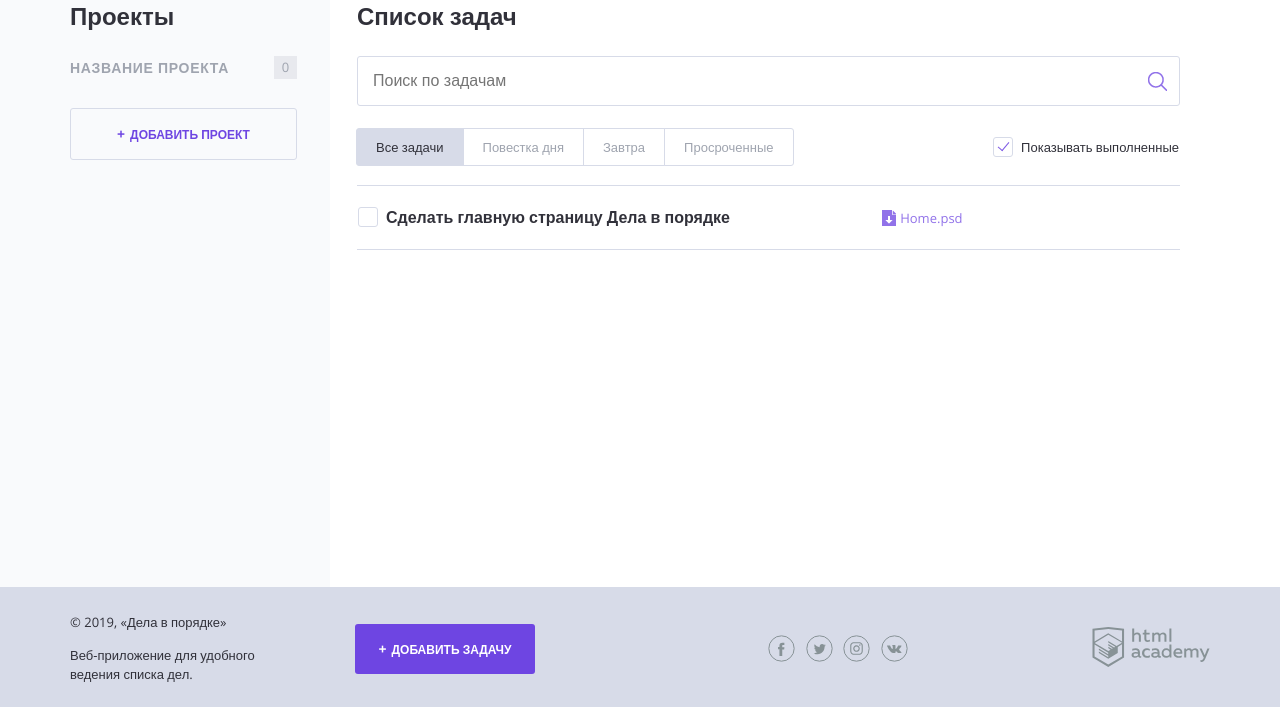
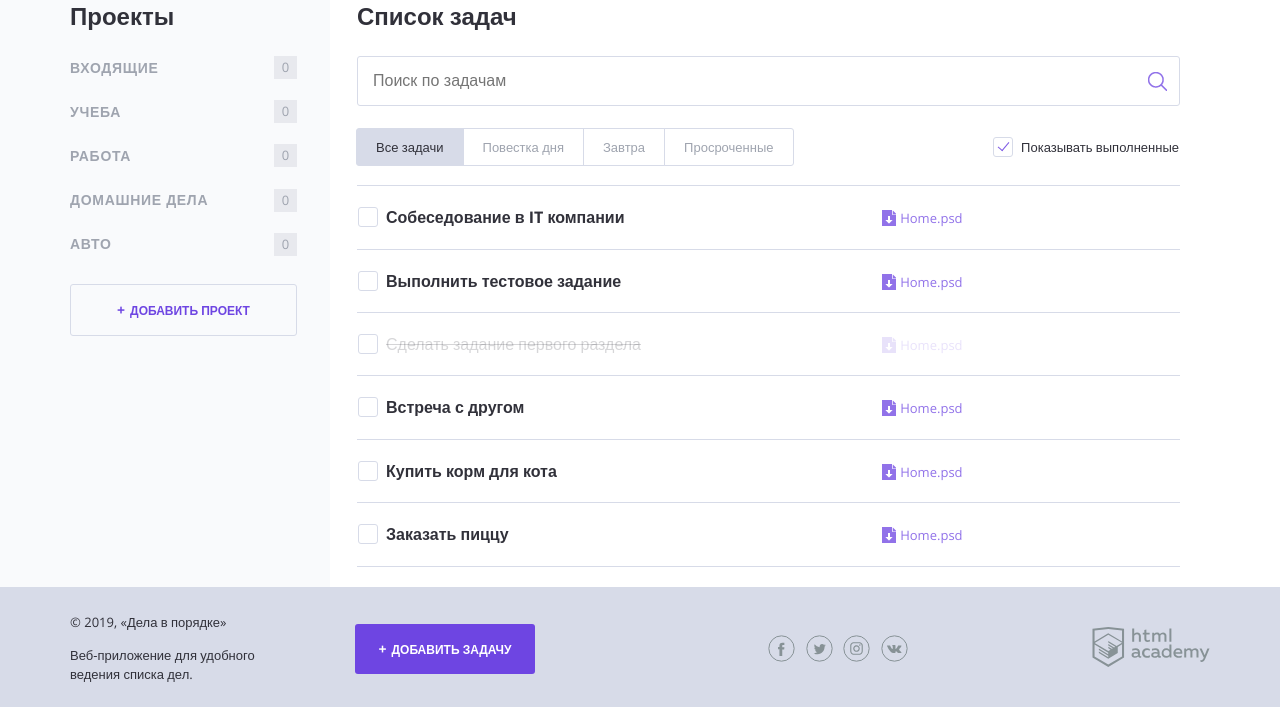
Before and after one commit to hopmen/153671-doingsdone-11, a PHP site: page / in a window 1280 px wide. Shown: the part 93-800 px from the top of the page. Run offline with PHP 8.4, Linux system fonts and the light colour scheme.

Commit message:
second commit

```diff
--- a/index.php
+++ b/index.php
@@ -1,6 +1,39 @@
 <?php
 // показывать или нет выполненные задачи
 $show_complete_tasks = rand(0, 1);
+$projects = ["Входящие", "Учеба", "Работа", "Домашние дела", "Авто"];
+$tasks = [[
+    "title" => "Собеседование в IT компании",
+    "deadline" => "01.12.2019",
+    "category" => "Работа",
+    "status" => false
+
+], [
+    "title" => "Выполнить тестовое задание",
+    "deadline" => "25.12.2019",
+    "category" => "Работа",
+    "status" => false
+], [
+    "title" => "Сделать задание первого раздела",
+    "deadline" => "21.12.2019",
+    "category" => "Учеба",
+    "status" => true
+], [
+    "title" => "Встреча с другом",
+    "deadline" => "22.12.2019",
+    "category" => "Входящие",
+    "status" => false
+], [
+    "title" => "Купить корм для кота",
+    "deadline" => null,
+    "category" => "Домашние дела",
+    "status" => false
+], [
+    "title" => "Заказать пиццу",
+    "deadline" => null,
+    "category" => "Домашние дела",
+    "status" => false
+]]
 ?>
 <!DOCTYPE html>
 <html lang="ru">
@@ -43,10 +76,12 @@ $show_complete_tasks = rand(0, 1);
 
                 <nav class="main-navigation">
                     <ul class="main-navigation__list">
+                        <? foreach ($projects as $project): ?>
                             <li class="main-navigation__list-item">
-                            <a class="main-navigation__list-item-link" href="#">Название проекта</a>
+                                <a class="main-navigation__list-item-link" href="#"><?= $project ?></a>
                                 <span class="main-navigation__list-item-count">0</span>
                             </li>
+                        <? endforeach; ?>
                     </ul>
                 </nav>
 
@@ -88,15 +123,19 @@ $show_complete_tasks = rand(0, 1);
                 </div>
 
                 <table class="tasks">
-                    <? if ($show_complete_tasks === 1): ?>
-                        <tr class="tasks__item task">
+                    <? foreach ($tasks as $task): ?>
+                        <? if ($show_complete_tasks === 0 && $task["status"]) {
+                            continue;
+                        }
+                        ?>
+                            <tr class="tasks__item task <?if($task["status"]){print("task--completed");}?>">
                                 <td class="task__select">
                                     <label class="checkbox task__checkbox">
                                         <input
                                             class="checkbox__input visually-hidden task__checkbox"
                                             type="checkbox"
                                             value="1">
-                                    <span class="checkbox__text">Сделать главную страницу Дела в порядке</span>
+                                        <span class="checkbox__text"><?=$task["title"]?></span>
                                     </label>
                                 </td>
 
@@ -106,8 +145,8 @@ $show_complete_tasks = rand(0, 1);
 
                                 <td class="task__date"></td>
                             </tr>
-                    <? endif; ?>
-                    <!--показывать следующий тег <tr/>, если переменная $show_complete_tasks равна единице-->
+
+                    <? endforeach; ?>
                 </table>
             </main>
         </div>
```
Lines whose indentation alone changed are shown as unchanged.
